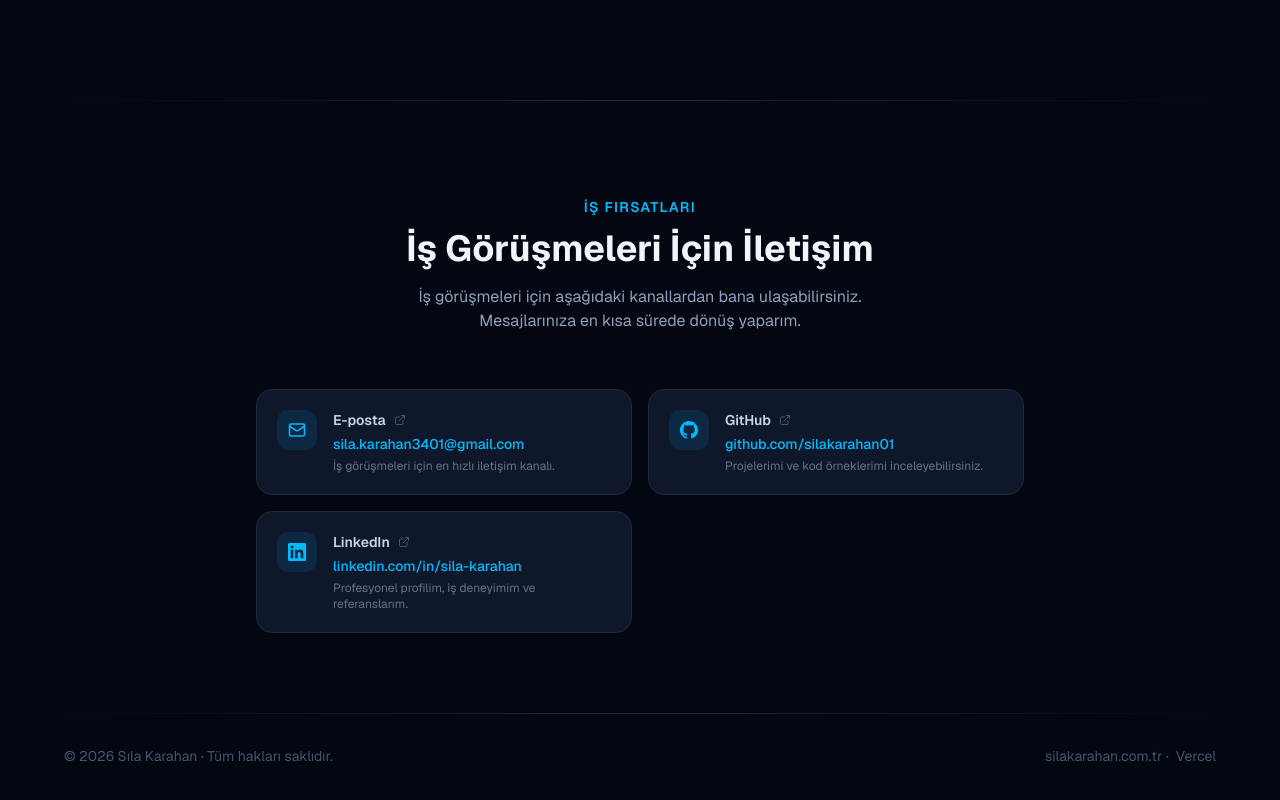
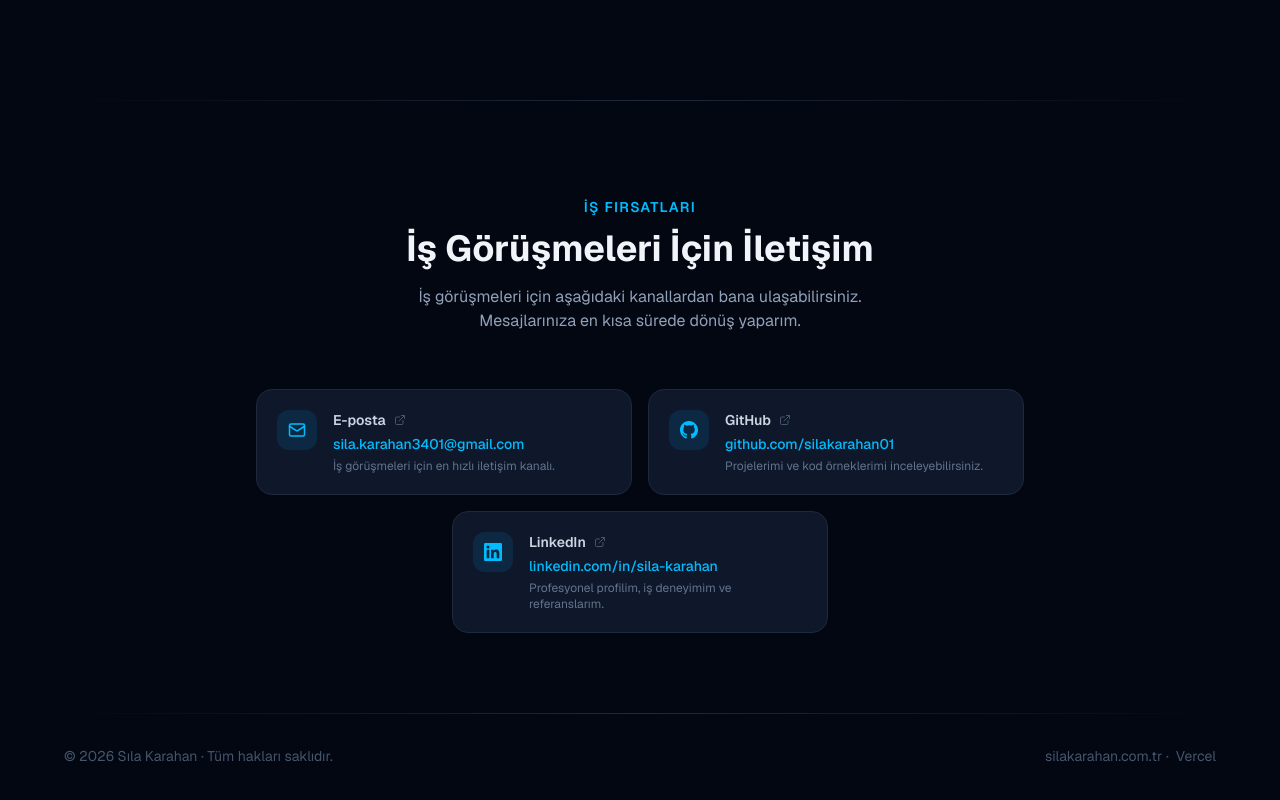
Before and after one commit to silakarahan01/portfolyo, a Next.js app: page / in a window 1280 px wide. Shown: the part 4421-5221 px from the top of the page. Built offline with nearby package versions, Linux system fonts and the light colour scheme.

Commit message:
grid düzenlemesi

```diff
--- a/src/components/Contact.tsx
+++ b/src/components/Contact.tsx
@@ -76,7 +76,11 @@ export default function Contact() {
               whileInView={{ opacity: 1, y: 0 }}
               viewport={{ once: true }}
               transition={{ duration: 0.4, delay: i * 0.1 }}
-              className="group flex items-start gap-4 p-5 rounded-2xl border border-[#1e293b] bg-[#0f172a] hover:border-sky-600/40 transition-all card-hover"
+              className={`group flex items-start gap-4 p-5 rounded-2xl border border-[#1e293b] bg-[#0f172a] hover:border-sky-600/40 transition-all card-hover${
+                i === contactLinks.length - 1
+                  ? " sm:col-span-2 sm:w-[calc(50%-0.5rem)] sm:justify-self-center"
+                  : ""
+              }`}
             >
               <div className="w-10 h-10 rounded-xl bg-sky-600/15 flex items-center justify-center shrink-0 group-hover:bg-sky-600/25 transition-colors">
                 {item.isCustom ? (
```
